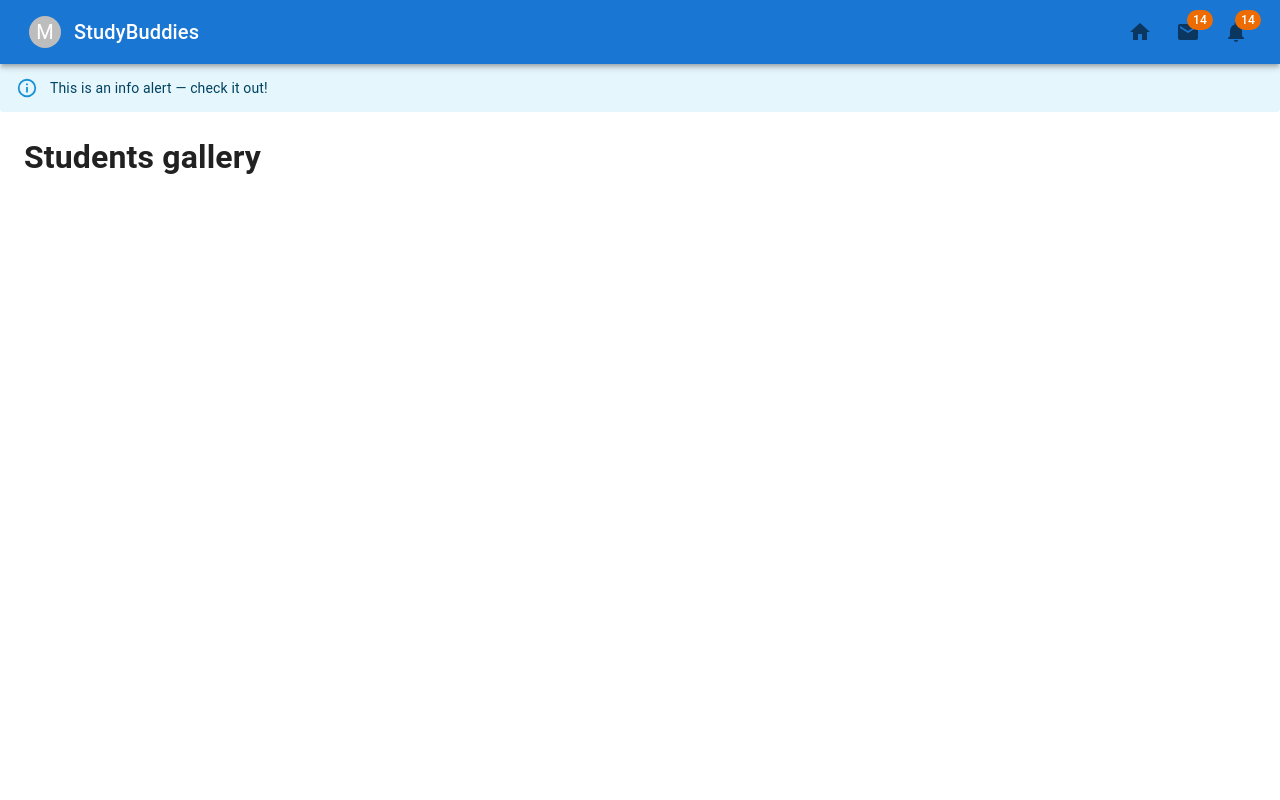
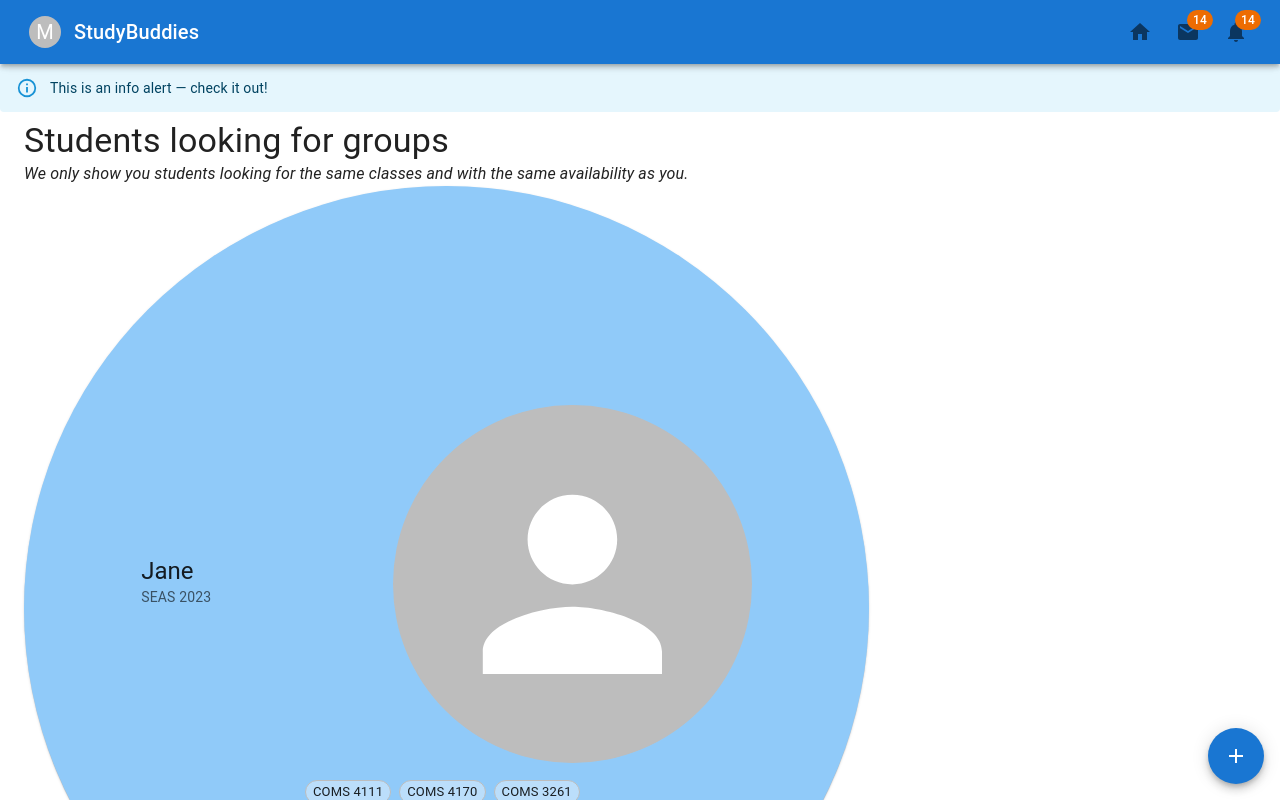
Before and after one commit to rcoppy/studybuddy-react, a React (Create React App) app: page /#/gallery/students in a window 1280 px wide. Shown: the top 800 px of the page. Built offline with nearby package versions, Linux system fonts and the light colour scheme.

Commit message:
preliminary group and student galleries

```diff
--- a/src/App.js
+++ b/src/App.js
@@ -52,7 +52,7 @@ class App extends React.Component {
           <GlobalContext.Provider value={this.state}>
             <Router>
               <AppBar />
-              <Container maxWidth="xl" sx={{ mt: 1 }}>
+              <Container maxWidth="xl" sx={{ mt: 1, overflowX: 'hidden' }}>
                 <Routes>
                   <Route path="/" element={<Home />} />
                   <Route path="/profile/me" element={<MyProfile />} />
--- /dev/null
+++ b/src/lib/GroupDataModel.js
@@ -0,0 +1,10 @@
+export default class GroupDataModel {
+    constructor({title="UI Design", subject="COMS 4170", section=1, adminId=1, students=[]} = {}) {
+        this.isLookingForMembers = true;
+        this.title = title;
+        this.subject = subject;
+        this.section = section;
+        this.adminId = adminId;
+        this.students = students;
+    }
+}
--- a/src/lib/StudentProfileModel.js
+++ b/src/lib/StudentProfileModel.js
@@ -1,10 +1,10 @@
 export default class StudentProfileModel {
-    constructor() {
+    constructor({firstName="Dave", lastName="Danielson", classYear=2023, program="SEAS"} = {}) {
         this.amLookingForGroups = true;
-        this.firstName = "Dave";
-        this.lastName = "Danielson";
-        this.classYear = 2023;
-        this.program = "SEAS";
+        this.firstName = firstName;
+        this.lastName = lastName;
+        this.classYear = classYear;
+        this.program = program;
 
         this.contactInfo = {
             email: "dave@gmail.com",
--- a/src/views/GroupsGallery.js
+++ b/src/views/GroupsGallery.js
@@ -2,12 +2,45 @@ import {
     useParams
 } from "react-router-dom";
 import CreateGroupFab from '../widgets/CreateGroupFab';
+import GalleryGroupCard from "../widgets/GalleryGroupCard";
+import GroupDataModel from "../lib/GroupDataModel";
+import { Stack, Box, Typography } from "@mui/material";
+
+const groups = [
+    new GroupDataModel({ title: "Intro python", students: [1, 2, 3, 4, 5] }),
+    new GroupDataModel({ title: "Calculus I", students: [1, 4, 5] }),
+    new GroupDataModel({ title: "Physics 1402", students: [1, 5] }),
+    new GroupDataModel({ title: "UI Design", students: [1] }),
+    new GroupDataModel({ title: "Literature Humanities", students: [4, 5] }),
+    new GroupDataModel({ title: "CS Theory", students: [1, 2, 3, 4, 5] }),
+]
+
 
 function GroupsGallery() {
     return (
         <>
-            <h1>Groups gallery</h1>
+            <Typography variant="h4">Groups gallery</Typography>
+            <Typography variant="p" mb={10}><em>Here are all the study groups matching your classes and availability.</em></Typography>
             <CreateGroupFab />
+
+            <Stack direction="column" sx={{
+                display: 'flex',
+                minWidth: '80vw',
+                minHeight: 'fit-content',
+                mx: '10vw',
+                mt: '10vw',
+                mb: `${(10 * (groups.length - 1)).toString()}vw`,
+                flexDirection: 'column',
+                alignItems: 'left',
+            }}>
+                {groups.map((g, index) => {
+                    return (
+                        <Box sx={{ maxWidth: 'fit-content', flexShrink: 0, margin: index % 2 === 0 ? '-10vw' : '10vw', }}>
+                            <GalleryGroupCard key={index} group={g} />
+                        </Box>
+                    );
+                })}
+            </Stack>
         </>
     );
 }
--- a/src/views/StudentsGallery.js
+++ b/src/views/StudentsGallery.js
@@ -1,11 +1,48 @@
 import {
     useParams
 } from "react-router-dom";
+import CreateGroupFab from '../widgets/CreateGroupFab';
+import GalleryStudentCard from "../widgets/GalleryStudentCard";
+import GalleryGroupCard from "../widgets/GalleryStudentCard";
+import StudentProfileModel from "../lib/StudentProfileModel";
+import { Stack, Box, Typography } from "@mui/material";
+
+const students = [
+    new StudentProfileModel({ firstName: "Jane" }),
+    new StudentProfileModel({ firstName: "Akash" }),
+    new StudentProfileModel({ firstName: "Henderson" }),
+    new StudentProfileModel({ firstName: "Jacob" }),
+    new StudentProfileModel({ firstName: "Jeffrey" }),
+    new StudentProfileModel({ firstName: "Palmer" }),
+    new StudentProfileModel({ firstName: "Genevieve" }),
+]
+
 
 function StudentsGallery() {
     return (
         <>
-            <h1>Students gallery</h1>
+            <Typography variant="h4">Students looking for groups</Typography>
+            <Typography variant="p" mb={10}><em>We only show you students looking for the same classes and with the same availability as you.</em></Typography>
+            <CreateGroupFab />
+
+            <Stack direction="column" sx={{
+                display: 'flex',
+                minWidth: '80vw',
+                minHeight: 'fit-content',
+                mx: '10vw',
+                mt: '10vw',
+                mb: `${(10 * (students.length - 1)).toString()}vw`,
+                flexDirection: 'column',
+                alignItems: 'left',
+            }}>
+                {students.map((s, index) => {
+                    return (
+                        <Box sx={{ maxWidth: 'fit-content', flexShrink: 0, margin: index % 2 === 0 ? '-10vw' : '10vw', }}>
+                            <GalleryStudentCard key={index} student={s} />
+                        </Box>
+                    );
+                })}
+            </Stack>
         </>
     );
 }
--- a/src/widgets/CreateGroupFab.js
+++ b/src/widgets/CreateGroupFab.js
@@ -6,7 +6,7 @@ import Fab from '@mui/material/Fab';
 export default function CreateGroupFab() {
     return (
         <Fab color="primary" aria-label="create group"
-            sx={{ position: 'absolute', bottom: 16, right: 16 }}
+            sx={{ position: 'fixed', bottom: 16, right: 16 }}
             component={Link}
             to="/group/new">
             <AddIcon />
--- /dev/null
+++ b/src/widgets/GalleryGroupCard.js
@@ -0,0 +1,75 @@
+import * as React from 'react';
+import Box from '@mui/material/Box';
+import Card from '@mui/material/Card';
+import CardActions from '@mui/material/CardActions';
+import CardContent from '@mui/material/CardContent';
+import Button from '@mui/material/Button';
+import Typography from '@mui/material/Typography';
+import { Stack, IconButton, Avatar, Chip, CardActionArea } from '@mui/material';
+import { Link } from 'react-router-dom';
+import { createTheme, ThemeProvider, styled } from '@mui/material/styles';
+import orange from '@mui/material/colors/orange';
+import GroupIcon from '@mui/icons-material/Group';
+
+
+const theme = createTheme({
+    palette: {
+        mode: 'light',
+        background: {
+            paper: orange[200],
+            chip: orange[100],
+        },
+    },
+});
+
+const CustomChip = styled(Chip)(({ theme }) => ({
+    backgroundColor: theme.palette.background.chip,
+}));
+
+function card(group) {
+    return (
+        <CardActionArea component={Link} to="/group/43" >
+            <CardContent mt={2} sx={{ height: '66vw', display: 'flex', flexDirection: 'column', justifyContent: 'center' }}>
+                <Stack direction="row" spacing={1} sx={{ display: 'flex', justifyContent: 'center', alignItems: 'center' }}>
+                    <Stack direction="column" sx={{ minWidth: '30%', mt: 3 }}>
+                        <Typography variant="h5">
+                            {group.title}
+                        </Typography>
+                        <Typography sx={{ fontSize: 14 }} color="text.secondary" gutterBottom>
+                            {group.students.length} members
+                        </Typography>
+                    </Stack>
+
+                    <GroupIcon
+                        sx={{ width: '28vw', height: '28vw', ml: 1, mb: 1 }}
+                    />
+
+
+                </Stack>
+
+
+                {/* <Box sx={{ mt: 2, display: 'flex', flexDirection: 'row', justifyContent: 'center', flexWrap: 'wrap' }} >
+          {group.students.map((c, index) => {
+            return (
+              <Box mr={1} mb={1}>
+                <CustomChip key={index} label={c} variant="outlined" size="small" />
+              </Box>
+            );
+          })}
+        </Box> */}
+
+            </CardContent>
+            {/* <CardActions>
+      <Button size="small">Learn More</Button>
+    </CardActions> */}
+        </CardActionArea>
+    )
+};
+
+export default function GalleryGroupCard(props) {
+    return (
+        <ThemeProvider theme={theme}>
+            <Card sx={{ textAlign: 'right', textDecoration: 'none', display: 'flex', justifyContent: 'center', alignItems: 'center', overflow: 'hidden', width: '66vw', height: '66vw', borderRadius: "100%" }}>{card(props.group)}</Card>
+        </ThemeProvider>
+    );
+}
--- /dev/null
+++ b/src/widgets/GalleryStudentCard.js
@@ -0,0 +1,76 @@
+import * as React from 'react';
+import Box from '@mui/material/Box';
+import Card from '@mui/material/Card';
+import CardActions from '@mui/material/CardActions';
+import CardContent from '@mui/material/CardContent';
+import Button from '@mui/material/Button';
+import Typography from '@mui/material/Typography';
+import { Stack, IconButton, Avatar, Chip, CardActionArea } from '@mui/material';
+import { Link } from 'react-router-dom';
+import { createTheme, ThemeProvider, styled } from '@mui/material/styles';
+import blue from '@mui/material/colors/blue';
+
+
+const theme = createTheme({
+  palette: {
+    mode: 'light',
+    background: {
+      paper: blue[200],
+      chip: blue[100],
+    },
+  },
+});
+
+const CustomChip = styled(Chip)(({ theme }) => ({
+  backgroundColor: theme.palette.background.chip,
+}));
+
+function card(student) {
+  return (
+    <CardActionArea component={Link} to="/profile/43" >
+      <CardContent mt={2} sx={{ height: '66vw', display: 'flex', flexDirection: 'column', justifyContent: 'center' }}>
+        <Stack direction="row" spacing={1} sx={{ display: 'flex', justifyContent: 'center', alignItems: 'center' }}>
+          <Stack direction="column" sx={{ minWidth: '30%', mt: 3 }}>
+            <Typography variant="h5">
+              {student.firstName}
+            </Typography>
+            <Typography sx={{ fontSize: 14 }} color="text.secondary" gutterBottom>
+              {student.program} {student.classYear}
+            </Typography>
+          </Stack>
+
+          <Avatar
+            alt="My profile photo"
+            // src="/static/images/avatar/1.jpg"
+            sx={{ width: '28vw', height: '28vw', ml: 1, mb: 1 }}
+          />
+
+
+        </Stack>
+
+
+        <Box sx={{ mt: 2, display: 'flex', flexDirection: 'row', justifyContent: 'center', flexWrap: 'wrap' }} >
+          {student.classes.map((c, index) => {
+            return (
+              <Box mr={1} mb={1}>
+                <CustomChip key={index} label={c} variant="outlined" size="small" />
+              </Box>
+            );
+          })}
+        </Box>
+
+      </CardContent>
+      {/* <CardActions>
+      <Button size="small">Learn More</Button>
+    </CardActions> */}
+    </CardActionArea>
+  )
+};
+
+export default function GalleryStudentCard(props) {
+  return (
+    <ThemeProvider theme={theme}>
+      <Card sx={{ bgcolor: 'palette.primary', textDecoration: 'none', display: 'flex', justifyContent: 'center', alignItems: 'center', overflow: 'hidden', width: '66vw', height: '66vw', borderRadius: "100%" }}>{card(props.student)}</Card>
+    </ThemeProvider>
+  );
+}
```
